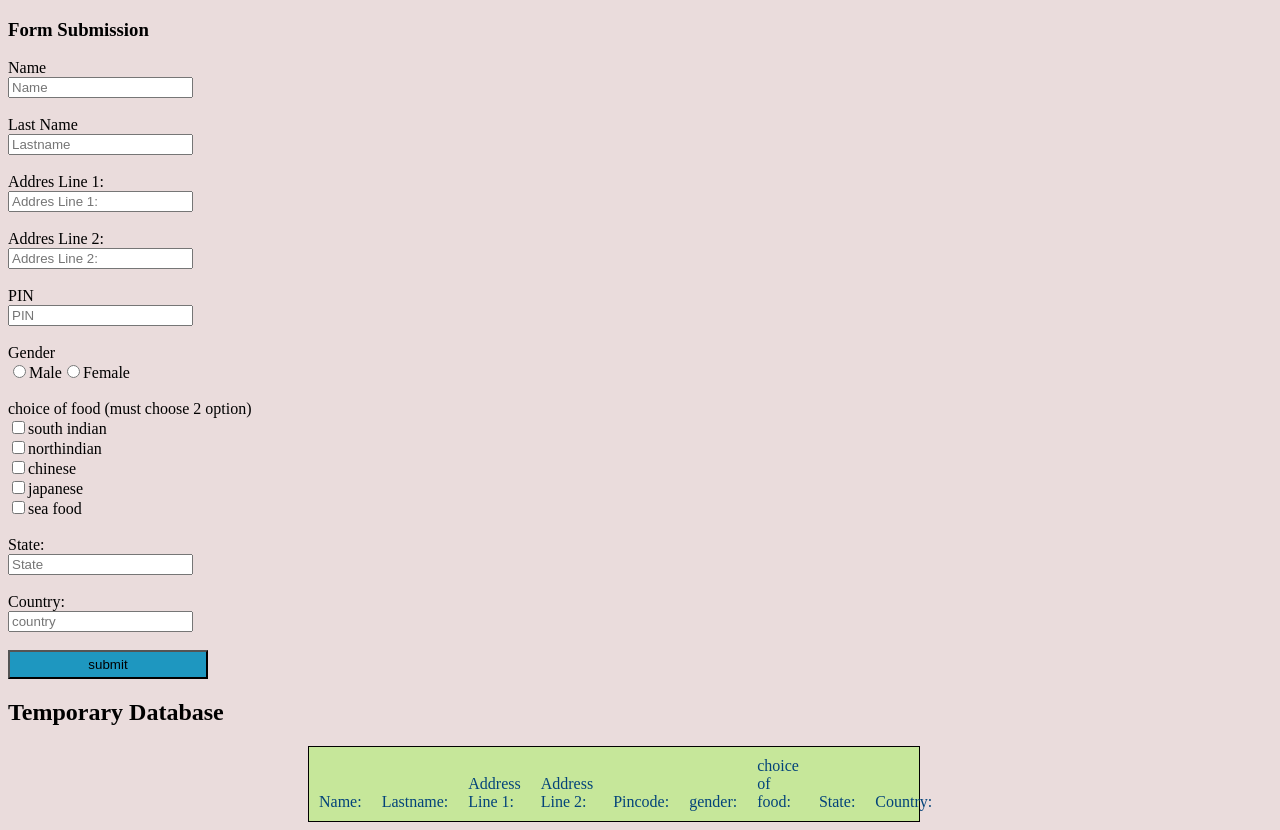
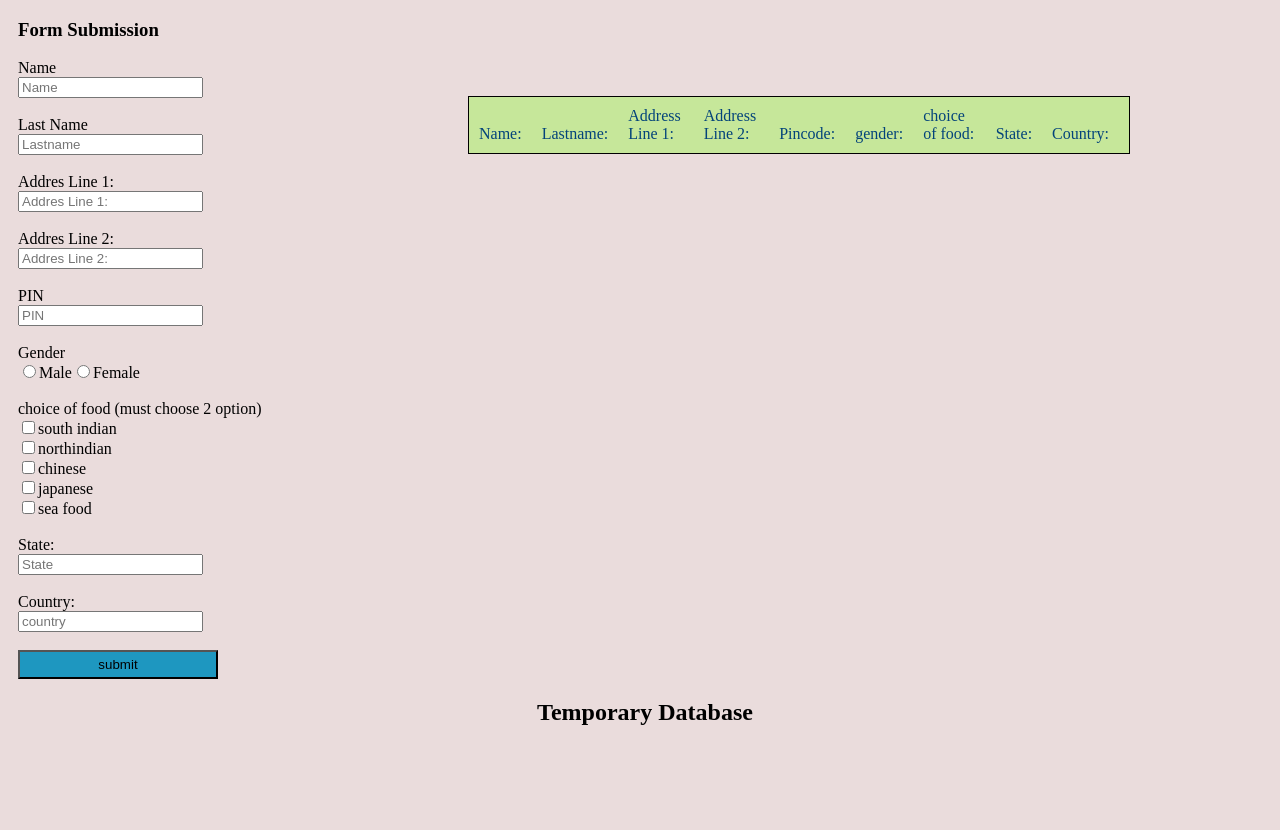
Before and after one commit to sathish0706/Form, a plain HTML site: page index.html in a window 1280 px wide. Drawn offline with Linux system fonts and the light colour scheme.

Commit message:
Update style.css

```diff
--- a/style.css
+++ b/style.css
@@ -1,23 +1,32 @@
-button{
+button {
   padding: 5px;
   width: 200px;
   background-color: rgb(30, 151, 192);
 }
-body{
+body {
   background-color: rgb(234, 220, 220);
+  padding-left: 10px;
 }
-span{
+span {
   padding: 5px;
   color: rgb(3, 67, 122);
 }
-.task{
+.task {
   border: 1px solid black;
   padding: 5px;
   background-color: rgb(198, 231, 154);
   display: flex;
   justify-content: center;
-    width: 600px;
+  width: 650px;
   align-items: flex-end;
   margin-left: 300px;
   justify-content: flex-start;
+  position: relative;
+  left: 150px;
+  bottom: 650px;
 }
+h2 {
+  display: flex;
+  justify-content: center;
+  align-items: center;
+}
```
Lines whose indentation alone changed are shown as unchanged.
